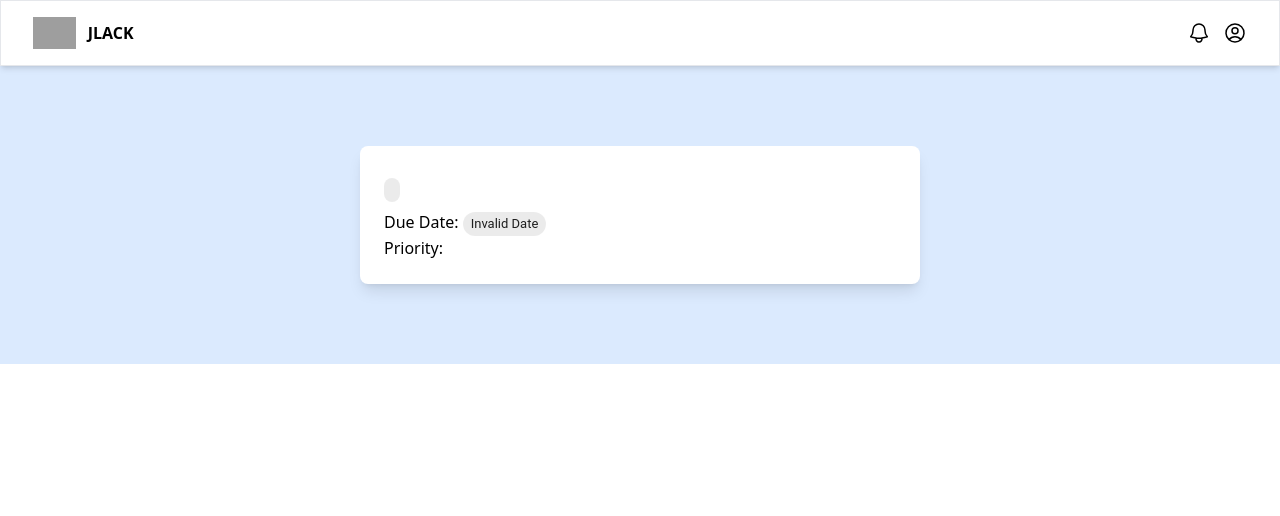
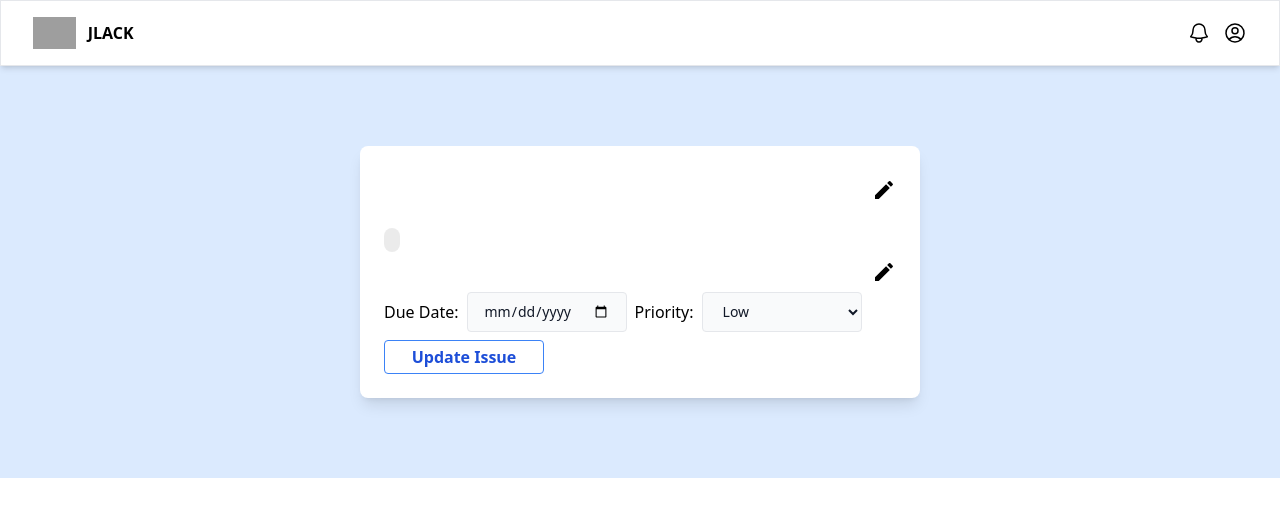
Before and after one commit to ImranChowdhuryFahim/Project-Management-Tool, a Next.js app in the folder client/: page /workspace/1/project/1/issue/1 in a window 1280 px wide. Shown: the top 516 px of the page. Built offline with nearby package versions, Linux system fonts and the light colour scheme; no server answers; grey boxes are pictures that could not be loaded.

Commit message:
Implemented issue details page with edit capability

```diff
--- a/client/src/components/Issue/AddIssue.tsx
+++ b/client/src/components/Issue/AddIssue.tsx
@@ -6,7 +6,6 @@ import { useState } from "react";
 export default function AddIssue({ projectId, columnId, setBoard }: any) {
   const [show, setShow] = useState(false);
   const [title, setTitle] = useState("");
-  const [storyPoint, setStoryPoint] = useState(0);
   const [description, setDescription] = useState("");
   const [priority, setPriority] = useState("LOW");
   const [dueDate, setDueDate] = useState("");
@@ -14,7 +13,6 @@ export default function AddIssue({ projectId, columnId, setBoard }: any) {
   const clearInputs = () => {
     setTitle("");
     setDescription("");
-    setStoryPoint(0);
     setPriority("LOW");
     setDueDate("");
     setShow(false);
@@ -29,7 +27,7 @@ export default function AddIssue({ projectId, columnId, setBoard }: any) {
         title,
         description,
         priority,
-        dueDate: "2023-02-16",
+        dueDate,
       }
     );
 
@@ -39,7 +37,7 @@ export default function AddIssue({ projectId, columnId, setBoard }: any) {
         title,
         description,
         priority,
-        dueDate: "2023-02-20",
+        dueDate,
         _id: res.data.issueId,
         key: res.data.issueKey,
       });
@@ -58,23 +56,16 @@ export default function AddIssue({ projectId, columnId, setBoard }: any) {
             className="w-full px-4 py-2 mt-2 leading-tight text-gray-700 bg-white border-2 border-gray-200 rounded appearance-none focus:outline-none focus:bg-white focus:border-blue-500"
             value={title}
             onChange={(e) => setTitle(e.target.value)}
-            placeholder="title"
+            placeholder="Title"
           />
           <input
             className="w-full px-4 py-2 mt-2 leading-tight text-gray-700 bg-white border-2 border-gray-200 rounded appearance-none focus:outline-none focus:bg-white focus:border-blue-500"
             value={description}
             onChange={(e) => setDescription(e.target.value)}
-            placeholder="description"
+            placeholder="Description"
           />
 
           <div className="flex justify-between">
-            <input
-              className="w-full px-4 py-2 mt-2 mr-2 leading-tight text-gray-700 bg-white border-2 border-gray-200 rounded appearance-none focus:outline-none focus:bg-white focus:border-blue-500"
-              value={storyPoint}
-              onChange={(e) => setStoryPoint(+e.target.value)}
-              type="number"
-              placeholder="Story Point"
-            />
             <select
               title="Set priority"
               value={priority}
--- a/client/src/components/Issue/Card.tsx
+++ b/client/src/components/Issue/Card.tsx
@@ -35,7 +35,7 @@ export default function IssueCard(summary: any) {
           <Link
             href={{
               pathname: `/workspace/${workspaceKey}/project/${projectKey}/issue/${issueKey}`,
-              query: { columnId, projectId, projectKey, issueKey },
+              query: { columnId, projectId },
             }}
             className="cursor-move"
           >
--- a/client/src/components/Issue/Info.tsx
+++ b/client/src/components/Issue/Info.tsx
@@ -22,16 +22,6 @@ export default function IssueInfo({
     <div className="flex justify-between">
       <div className="flex">
         <Priority priority={priority} />
-        <Tooltip
-          title={`${storyPoint ?? 10} Story Point`}
-          componentsProps={{
-            tooltip: {
-              className: "bg-white text-black border-black border rounded",
-            },
-          }}
-        >
-          <Chip label={storyPoint ?? 10} size="small" />
-        </Tooltip>
         <AssigneeAvatar name={assignee} />
       </div>
       <div className="flex justify-end">
--- a/client/src/pages/workspace/[workspaceKey]/project/[projectKey]/issue/[issueKey].tsx
+++ b/client/src/pages/workspace/[workspaceKey]/project/[projectKey]/issue/[issueKey].tsx
@@ -8,15 +8,34 @@ import { useEffect, useState } from "react";
 import { reqInstance } from "@/components/Board";
 import Navbar from "@/components/Navbar";
 import { BASE_API_URL } from "@/constants";
+import EditIcon from "@mui/icons-material/Edit";
+import DoneIcon from "@mui/icons-material/Done";
+import Snackbar from "@mui/material/Snackbar";
+import IconButton from "@mui/material/IconButton";
+import CloseIcon from "@mui/icons-material/Close";
+import MuiAlert, { AlertProps } from "@mui/material/Alert";
+import React from "react";
+
+const Alert = React.forwardRef<HTMLDivElement, AlertProps>(function Alert(
+  props,
+  ref
+) {
+  return <MuiAlert elevation={6} ref={ref} variant="filled" {...props} />;
+});
 
 export default function IssueDetails() {
   const router = useRouter();
-  const { workspaceKey, projectKey, issueKey, columnId, projectId } = router.query;
+  const { workspaceKey, projectKey, issueKey, columnId, projectId } =
+    router.query;
   const [issueDetail, setIssueDetail]: any = useState({});
 
   const [title, setTitle] = useState("");
+  const [description, setDescription] = useState("");
+  const [dueDate, setDueDate] = useState("");
+  const [priority, setPriority] = useState("");
   const [editTitle, setEditTitle] = useState(false);
-
+  const [editDescription, setEditDescription] = useState(false);
+  const [showSnackbar, setShowSnackbar] = useState(false);
 
   console.log("%c query: ", "color: yellow", router.query);
   console.log("%c issueDetail", "color: chartreuse", issueDetail);
@@ -27,12 +46,58 @@ export default function IssueDetails() {
     );
   };
 
+  const handleClose = (
+    event: React.SyntheticEvent | Event,
+    reason?: string
+  ) => {
+    if (reason === "clickaway") {
+      return;
+    }
+
+    setShowSnackbar(false);
+  };
+
+  const handleUpdate = async () => {
+    const { status } = await reqInstance.put(
+      `${BASE_API_URL}/api/issue/${issueDetail._id}`,
+      {
+        title,
+        description,
+        dueDate,
+        priority,
+        isDone: false,
+      }
+    );
+    if (status === 200) setShowSnackbar(true);
+  };
+
+  const action = (
+    <>
+      <IconButton
+        size="small"
+        aria-label="close"
+        color="inherit"
+        onClick={handleClose}
+      >
+        <CloseIcon fontSize="small" />
+      </IconButton>
+    </>
+  );
+
   useEffect(() => {
     reqInstance
       .get(
         `${BASE_API_URL}/api/workspace/${workspaceKey}/project/${projectKey}/board/issue/${issueKey}`
       )
-      .then((res: any) => setIssueDetail(res.data.issue));
+      .then((res: any) => {
+        setIssueDetail(res.data.issue);
+        setTitle(res.data.issue?.title);
+        setDescription(res.data.issue?.description);
+        setDueDate(
+          new Date(res.data.issue?.dueDate ?? "").toISOString().substring(0, 10)
+        );
+        setPriority(res.data.issue?.priority ?? "");
+      });
   }, []);
 
   return (
@@ -40,24 +105,92 @@ export default function IssueDetails() {
       <Navbar />
       <div className="p-20 bg-blue-100">
         <div className="w-1/2 p-6 mx-auto bg-white rounded-lg shadow-lg">
-        <div className="flex justify-between">
-          <h2 className="mb-2 text-2xl font-bold text-gray-800">
-            {issueDetail?.title}
-          </h2>
+          <div className="flex justify-between h-10 my-2">
+            {editTitle ? (
+              <>
+                <input
+                  placeholder="title"
+                  value={title}
+                  onChange={(e) => setTitle(e.target.value)}
+                  onBlur={(e) => setEditTitle(false)}
+                  className="w-full px-4 py-3 leading-tight text-gray-700 bg-white border-2 border-gray-200 rounded appearance-none focus:outline-none focus:bg-white focus:border-blue-500"
+                />
+                <DoneIcon onClick={() => setEditTitle(false)} />
+              </>
+            ) : (
+              <>
+                <h2 className="text-2xl font-bold text-gray-800 ">{title}</h2>
+                <EditIcon onClick={() => setEditTitle(true)} />
+              </>
+            )}
           </div>
-        <Chip label={issueDetail.key} size="small" className="mb-2" />
-        <p className="text-gray-700">{issueDetail.description}</p>
-
-        <div className="flex-col">
-          <p>
-            Due Date:{" "}
-            <Chip
-              size="small"
-              label={new Date(issueDetail.dueDate).toDateString()}
+          <Chip label={issueDetail.key} size="small" />
+          <div className="flex justify-between my-2">
+            {editDescription ? (
+              <>
+                <textarea
+                  value={description}
+                  onChange={(e) => setDescription(e.target.value)}
+                  placeholder="Description"
+                  rows={3}
+                  onBlur={() => setEditDescription(false)}
+                  className="w-full px-4 py-3 leading-tight text-gray-700 bg-white border-2 border-gray-200 rounded appearance-none focus:outline-none focus:bg-white focus:border-blue-500"
                 />
-          </p>
-          <p>Priority: {issueDetail.priority}</p>
+                <DoneIcon onClick={() => setEditDescription(false)} />
+              </>
+            ) : (
+              <>
+                <p className="text-left text-gray-700">{description}</p>
+                <EditIcon onClick={() => setEditDescription(true)} />
+              </>
+            )}
           </div>
+          <div className="flex justify-start my-2">
+            <div className="flex justify-start ">
+              <label className="py-2 mr-2">Due Date: </label>
+              <input
+                title="Due Date"
+                type="date"
+                value={dueDate}
+                className="block w-40 px-4 py-2 text-sm text-gray-900 border border-gray-200 rounded bg-gray-50 focus:outline-none focus:bg-white focus:border-blue-500"
+                onChange={(e) => setDueDate(e.target.value)}
+              />
+            </div>
+            <div className="flex justify-start ml-2">
+              <label className="py-2 mr-2">Priority: </label>
+              <select
+                title="Set priority"
+                value={priority}
+                onChange={(e) => setPriority(e.target.value)}
+                className="block w-40 px-4 py-2 text-sm text-gray-900 border border-gray-200 rounded bg-gray-50 focus:outline-none focus:bg-white focus:border-blue-500"
+              >
+                <option value="LOW">Low</option>
+                <option value="MEDIUM">Medium</option>
+                <option value="HIGH">High</option>
+              </select>
+            </div>
+          </div>
+          <button
+            onClick={handleUpdate}
+            type="submit"
+            className="w-40 py-1 font-semibold text-blue-700 bg-transparent border border-blue-500 rounded hover:bg-blue-500 hover:text-white hover:border-transparent"
+          >
+            Update Issue
+          </button>
+          <Snackbar
+            open={showSnackbar}
+            autoHideDuration={2000}
+            onClose={handleClose}
+            action={action}
+          >
+            <Alert
+              onClose={handleClose}
+              severity="success"
+              sx={{ width: "100%" }}
+            >
+              Issue Updated!
+            </Alert>
+          </Snackbar>
         </div>
       </div>
     </>
```
Also changed, not shown: 2 other files (tests, documents, lock files or other folders). Lines whose indentation alone changed are shown as unchanged.
